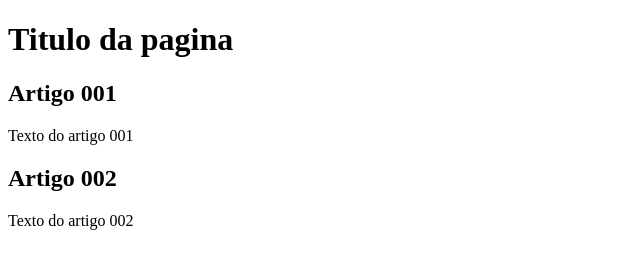
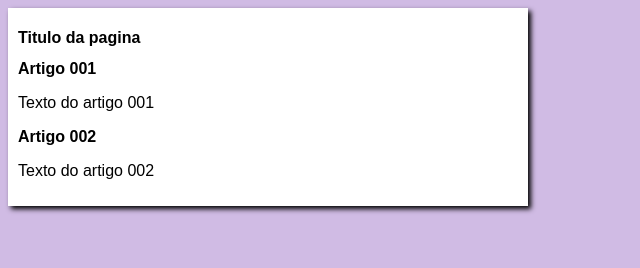
Before and after one commit to jotmar/Projeto-Site, a plain HTML site: page index.html in a window 1280 px wide. Shown: the whole page, without its empty margins (0-640 px from the left). Drawn offline with Linux system fonts and the light colour scheme.

Commit message:
Iniciei o design

```diff
--- /dev/null
+++ b/estilo/style.css
@@ -0,0 +1,15 @@
+* {
+    font-family: Arial, Helvetica, sans-serif;
+    font-size: 16px;
+}
+
+body {
+    background-color: rgb(208, 187, 228);
+}
+
+main {
+    background-color: white;
+    width: 500px;
+    box-shadow: 3px 3px 5px black;
+    padding: 10px;
+}
--- a/index.html
+++ b/index.html
@@ -5,6 +5,7 @@
     <meta http-equiv="X-UA-Compatible" content="IE=edge">
     <meta name="viewport" content="width=device-width, initial-scale=1.0">
     <title>Tittle</title>
+    <link rel="stylesheet" href="estilo/style.css">
 </head>
 <body>
     <main>
```
